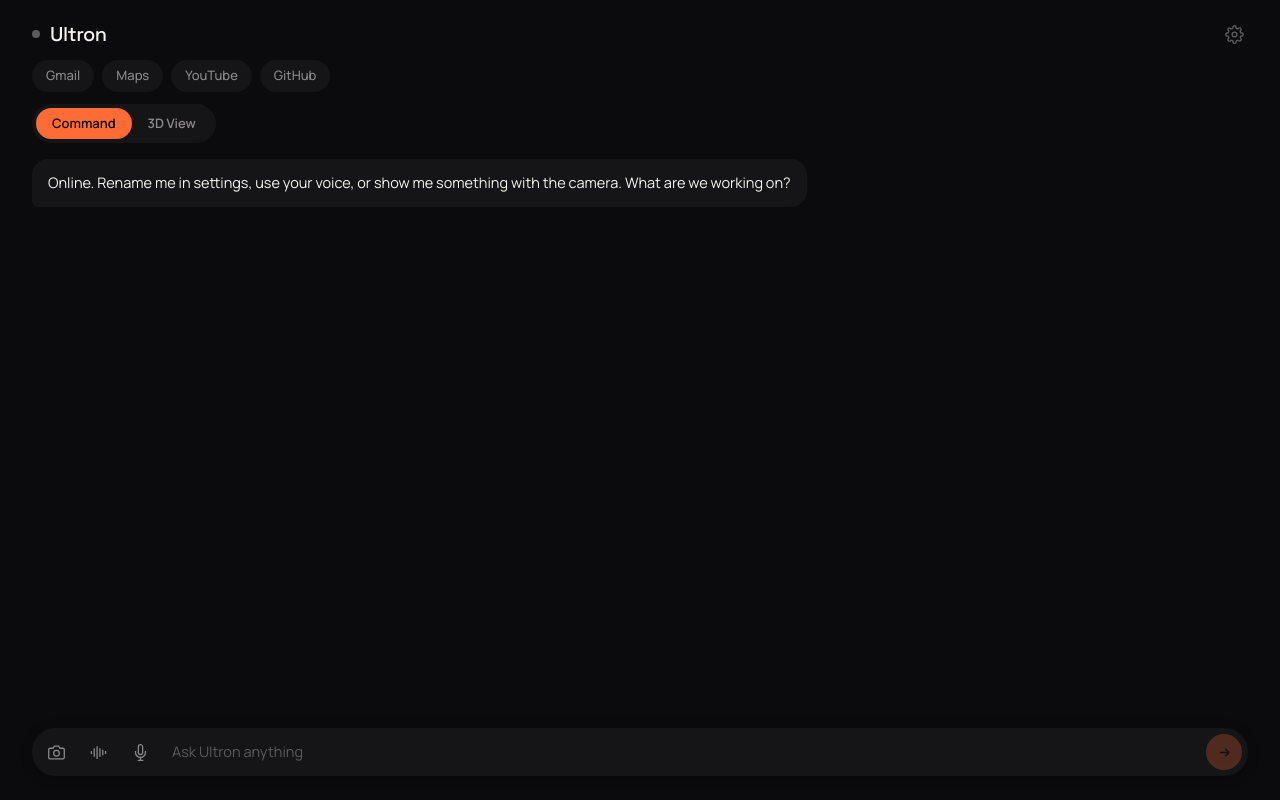
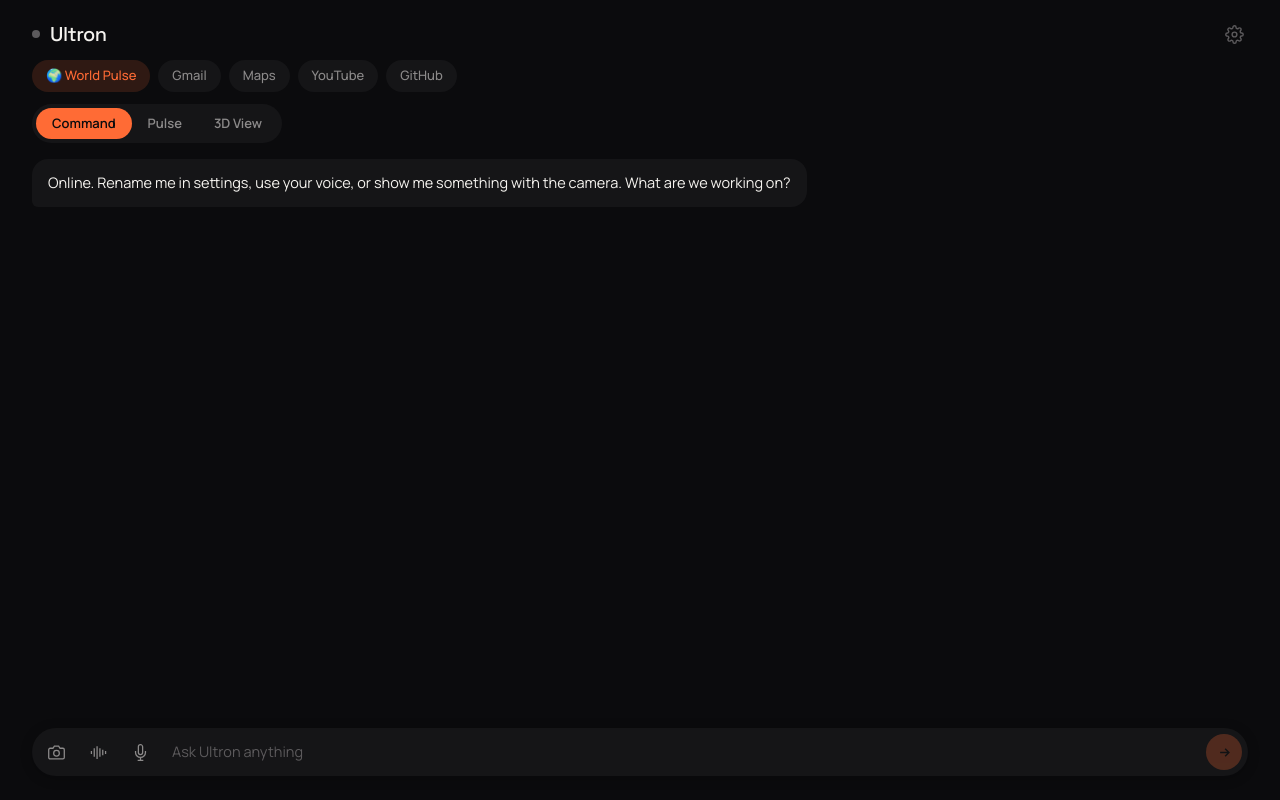
Before and after one commit to jakeharvey162-source/ultron, a Next.js app: page / in a window 1280 px wide. Built offline with nearby package versions, Linux system fonts and the light colour scheme.

Commit message:
Add World Pulse live news briefing feature

```diff
--- a/components/Assistant.jsx
+++ b/components/Assistant.jsx
@@ -387,6 +387,13 @@
 
       {/* Quick launch */}
       <div className="flex items-center gap-2 px-5 sm:px-8 pb-3 overflow-x-auto flex-shrink-0" style={{ scrollbarWidth: "none" }}>
+        <button
+          onClick={() => sendMessage("Give me a world pulse: the 4-5 biggest things happening globally right now. For each, a bold-style short headline then one or two sentences of real substance, pulling from current sources. Cover a mix of world affairs, business/tech, and one lighter cultural story. Then a one-line 'why it matters' close. Keep the whole thing tight and scannable.")}
+          disabled={thinking}
+          className="font-body text-[13px] font-medium px-3.5 py-1.5 whitespace-nowrap flex-shrink-0 rounded-full bg-accent/15 text-accent hover:bg-accent/25 transition-colors disabled:opacity-40"
+        >
+          🌍 World Pulse
+        </button>
         {QUICK_LAUNCH.map((q) => (
           <button key={q.label} onClick={() => openSite(q.url, q.label)} className="font-body text-[13px] font-medium px-3.5 py-1.5 whitespace-nowrap flex-shrink-0 rounded-full bg-surface text-muted hover:text-text hover:bg-surface2 transition-colors">
             {q.label}
@@ -408,10 +415,10 @@
       {/* Segmented tabs */}
       <div className="px-5 sm:px-8 pb-4 flex-shrink-0">
         <div className="relative inline-flex bg-surface rounded-full p-1">
-          {["command", "3d"].map((t) => (
+          {["command", "pulse", "3d"].map((t) => (
             <button key={t} onClick={() => setTab(t)} className="relative font-body text-[13px] font-semibold px-4 py-1.5 rounded-full z-10 transition-colors" style={{ color: tab === t ? "#0B0B0D" : "#8C8A8A" }}>
               {tab === t && <motion.div layoutId="tabPill" className="absolute inset-0 bg-accent rounded-full -z-10" transition={{ type: "spring", stiffness: 400, damping: 32 }} />}
-              {t === "command" ? "Command" : "3D View"}
+              {t === "command" ? "Command" : t === "pulse" ? "Pulse" : "3D View"}
             </button>
           ))}
         </div>
```
